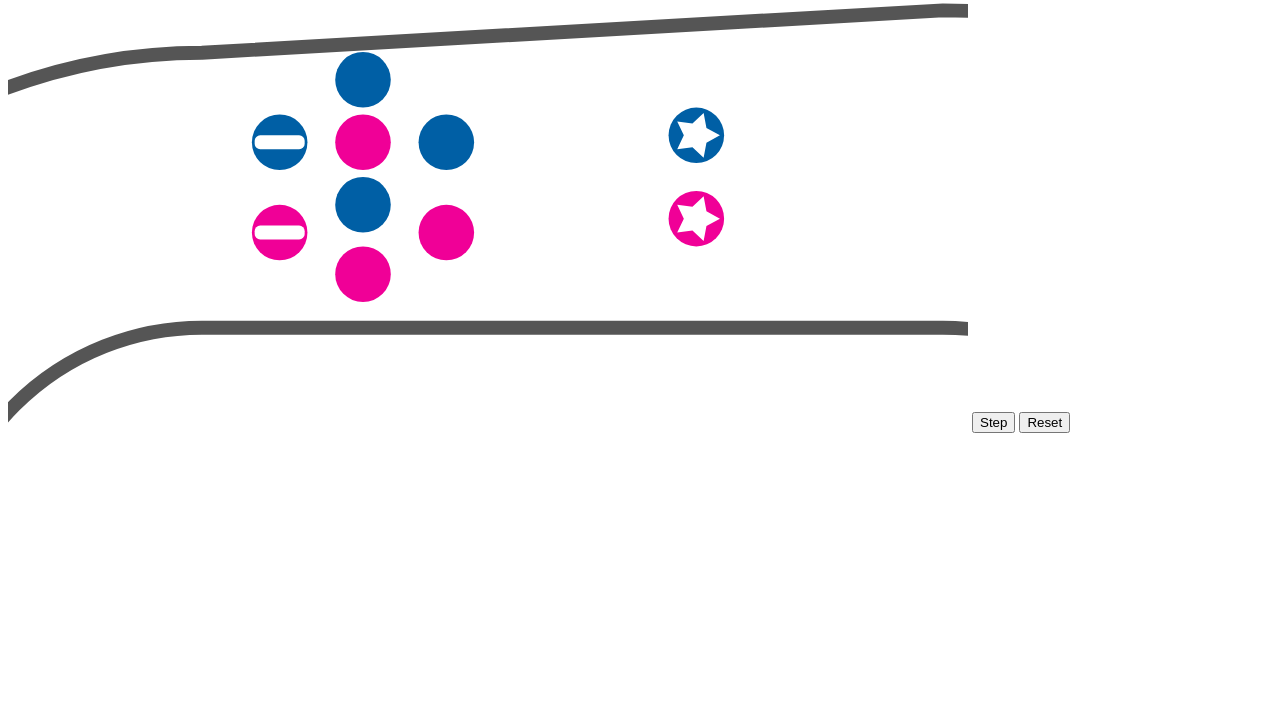
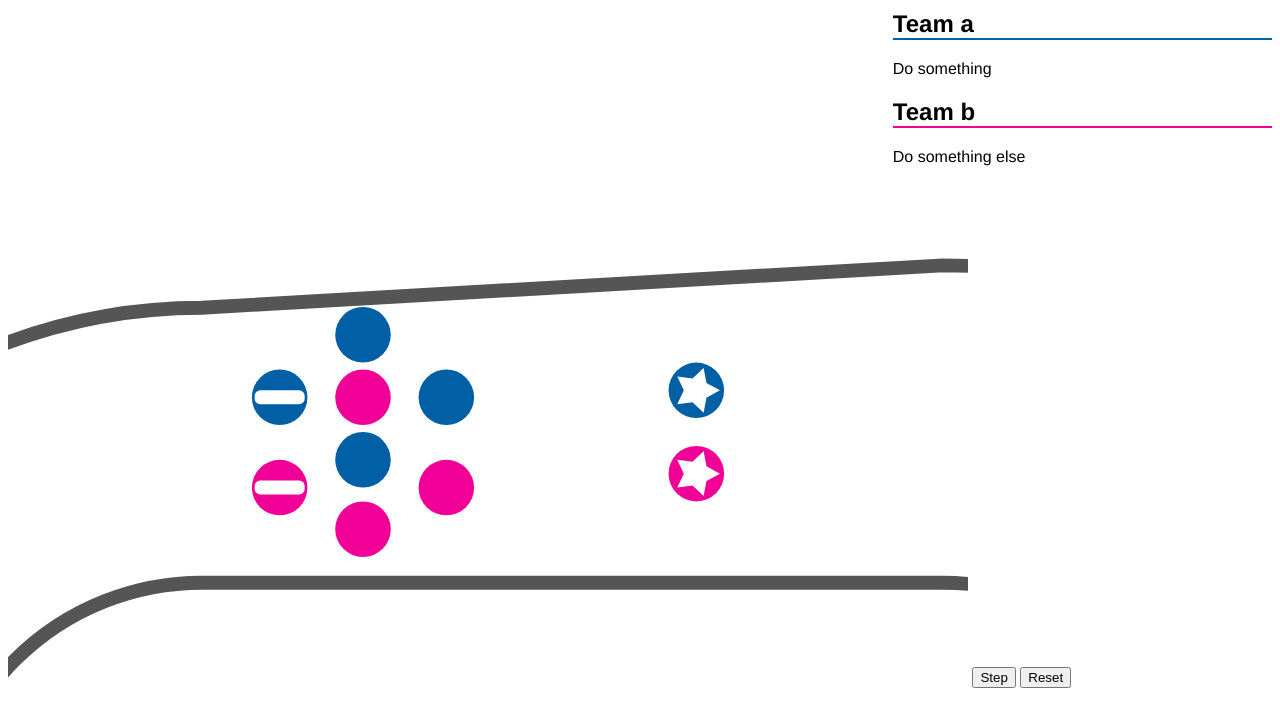
Before and after one commit to jagregory/derby-d3, a plain HTML site: page index.html in a window 1280 px wide. Shown: the part 81-800 px from the top of the page. Drawn offline with Linux system fonts and the light colour scheme.

Commit message:
Rudimentary step narrative

```diff
--- a/derby.js
+++ b/derby.js
@@ -38,6 +38,23 @@ function createPlayerGraphics(players) {
     .attr('rx', 2)
 
   return players
+}
+
+function createGuides(guides) {
+  var guideGraphics = d3.select('body').selectAll('.guide')
+    .data(guides)
+    .enter()
+      .insert('div', 'svg')
+      .attr('class', 'guide')
+      .style('display', 'none')
+
+  guideGraphics
+    .append('h1')
+    .text(function(d) { return d.heading })
+
+  guideGraphics
+    .append('div')
+    .html(function(d) { return d.text })
 }
 
 function scaleX(x) {
@@ -230,6 +247,17 @@ var players = [
   teamBJammer, teamBBlocker1, teamBBlocker2, teamBBlocker3, teamBPivot,
 ]
 
+var guides = [{
+  heading: 'Before',
+  text: '<h2 class="team-a">Team a</h2><p>Do something</p><h2 class="team-b">Team b</h2><p>Do something else</p>'
+}, {
+  heading: 'Step 1',
+  text: 'WTF'
+}, {
+  heading: 'Step 2',
+  text: 'CTF'
+}]
+
 var zb = d3.behavior.zoom()
   .scaleExtent([1, 8])
   .size([width, height])
@@ -349,15 +377,27 @@ function focusOnActivity() {
 }
 
 createPlayerGraphics(players)
+createGuides(guides)
+
+var activeSegment = 0
+
+function updateGuide(step) {
+  d3.selectAll('.guide')
+    .style('display', function(d, idx) {
+      return idx == step ? '' : 'none'
+    })
+}
 
 function step() {
   var playersWithMoves = players.filter(function(d) {
-    return !!d.moves[d.activeSegment || 0]
+    return !!d.moves[activeSegment]
   })
 
   if (playersWithMoves.length == 0) {
     return
   }
+
+  updateGuide(activeSegment + 1)
 
   var nextMovesPaths = svg.selectAll('.path')
     .data(playersWithMoves, function(d) { return d.id })
@@ -368,7 +408,7 @@ function step() {
       .attr('class', 'path')
 
   nextMovesPaths.attr('d', function(d) {
-    var move = d.moves[d.activeSegment || 0]
+    var move = d.moves[activeSegment]
     return line(move.points)
   })
 
@@ -382,7 +422,7 @@ function step() {
     .data(playersWithMoves, function(d) { return d.id })
     .transition()
       .duration(function(d) {
-        var move = d.moves[d.activeSegment || 0]
+        var move = d.moves[activeSegment]
         return move ? move.duration * 1000 : 0
       })
       .attrTween('transform', function(d, idx) {
@@ -398,9 +438,8 @@ function step() {
       })
       .each(function() { ++n; })
       .each('end', function(d) {
-        d.activeSegment = (d.activeSegment || 0) + 1
-
         if (!--n) {
+          activeSegment++
           d3.selectAll('button')
             .attr('disabled', null)
         }
@@ -408,16 +447,16 @@ function step() {
 }
 
 function reset() {
-  players.forEach(function(p) {
-    delete p.activeSegment
-  })
+  activeSegment = 0
 
   createPlayerGraphics(players)
 
   svg.selectAll('.path')
     .data([]).exit().remove()
 
+  updateGuide(0)
   focusOnActivity()
 }
 
+updateGuide(0)
 focusOnActivity()
--- a/main.css
+++ b/main.css
@@ -1,3 +1,7 @@
+body {
+  font-family: 'Helvetica Neue', Arial;
+}
+
 path {
   fill: none;
   stroke: rgba(0,0,0,.05);
@@ -20,3 +24,24 @@ path {
   stroke: #555;
   stroke-width: 2;
 }
+
+.guide {
+  float: right;
+  width: 30%;
+}
+
+.guide h1 {
+  border-bottom: 3px solid #eee;
+}
+
+.guide h2 {
+  border-bottom: 2px solid #eee;
+}
+
+.guide h2.team-a {
+  border-color: #005FA5;
+}
+
+.guide h2.team-b {
+  border-color: #F00097;
+}
```
